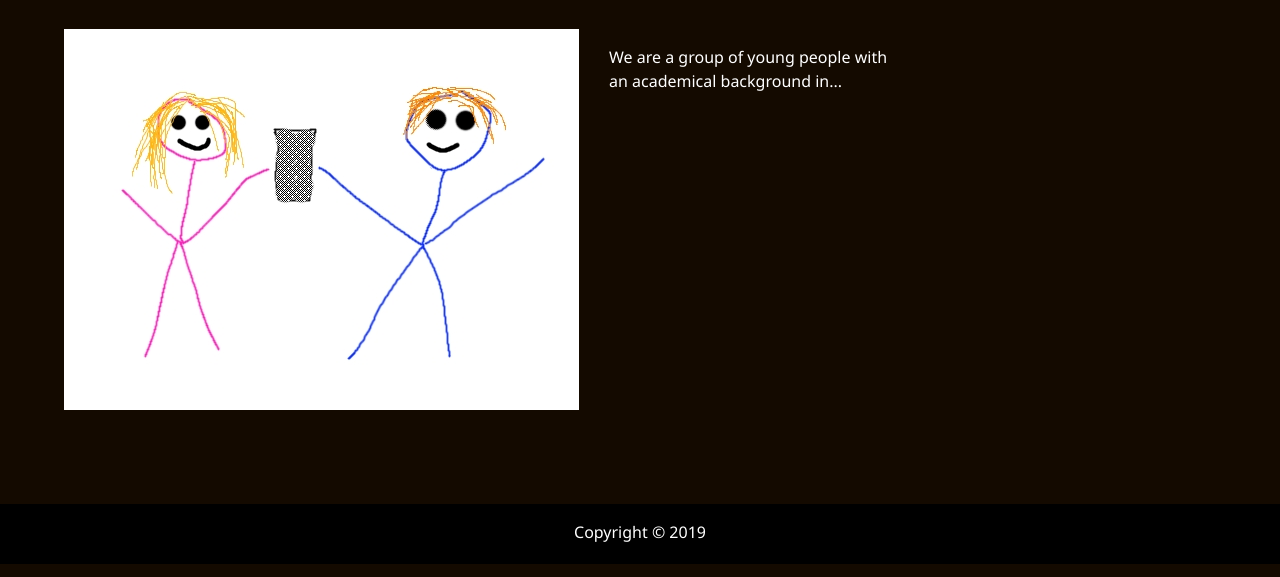
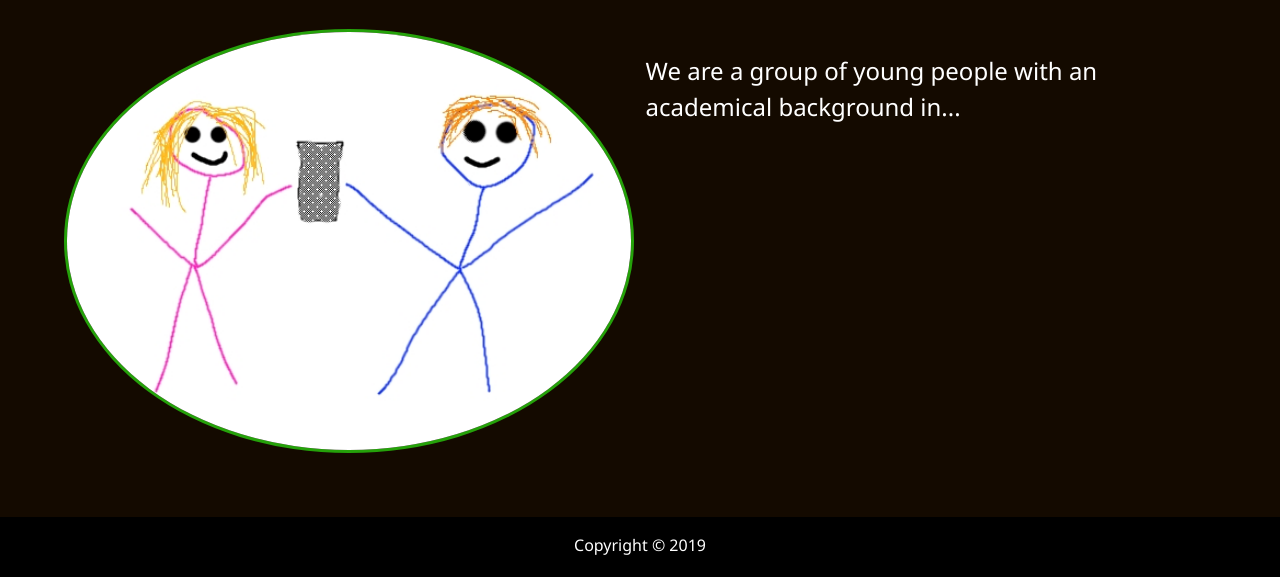
Before and after one commit to Seydaspferd/biochar, a website: page dist/work.html in a window 1280 px wide. Shown: the part 253-830 px from the top of the page. Drawn offline with Linux system fonts and the light colour scheme.

Commit message:
final fixes

```diff
--- a/scss/_mobile.scss
+++ b/scss/_mobile.scss
@@ -45,7 +45,9 @@
     transform: translate3d(100%, 0, 0);
 
     .portrait {
-      background: url('../img/portrait_small.jpg');
+      background: url('../img/portrait-small.jpg');
+      background-size: cover;
+      background-repeat: no-repeat;
       width: 150px;
       height: 150px;
     }
--- a/scss/main.scss
+++ b/scss/main.scss
@@ -111,14 +111,16 @@ main {
 }
 
 // Work/Projects
-.projects {
+.about-us-info {
   display: grid;
   grid-gap: 0.7rem;
-  grid-template-columns: repeat(3, 1fr);
+  grid-template-columns: repeat(2, 1fr);
+  font-size: 1.5rem;
 
   img {
     width: 100%;
-    border: 3px #fff solid;
+    border: 3px $secondary-color solid;
+    border-radius: 50%;
 
     &:hover {
       opacity: 0.5;
```
Also changed, not shown: dist/css/main.css, dist/img/portrait-small.jpg (added), dist/work.html.
